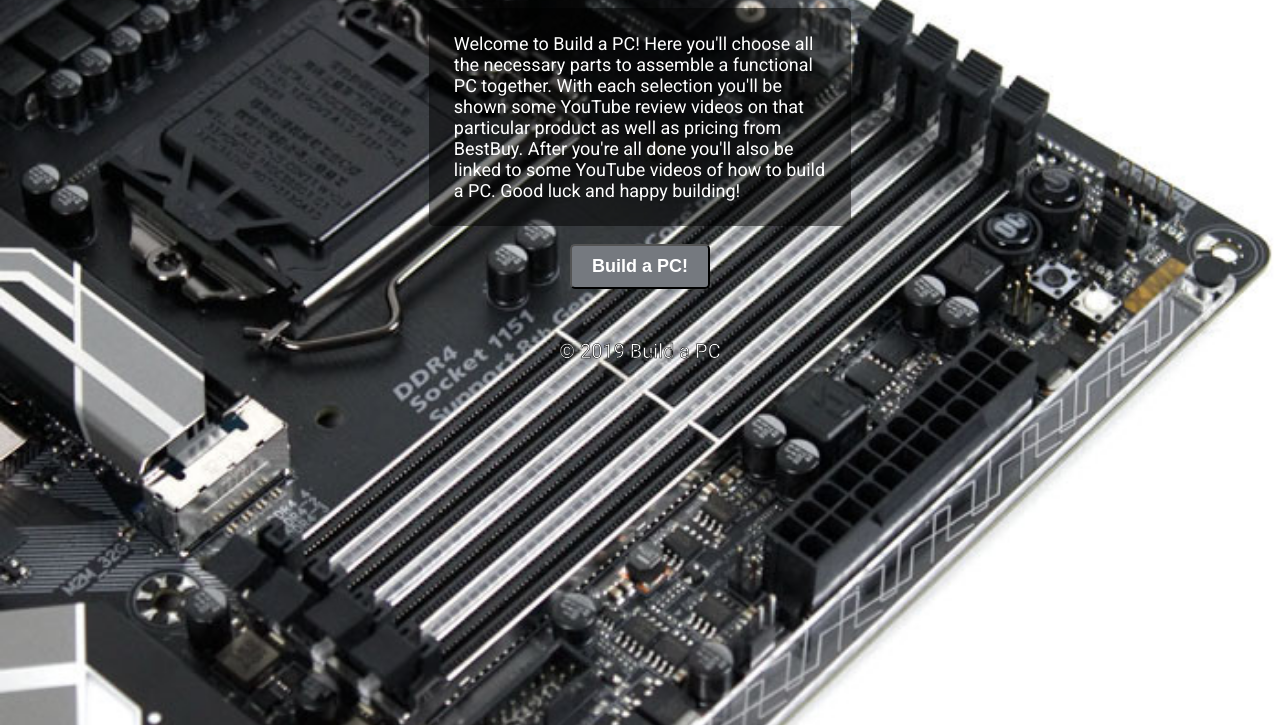
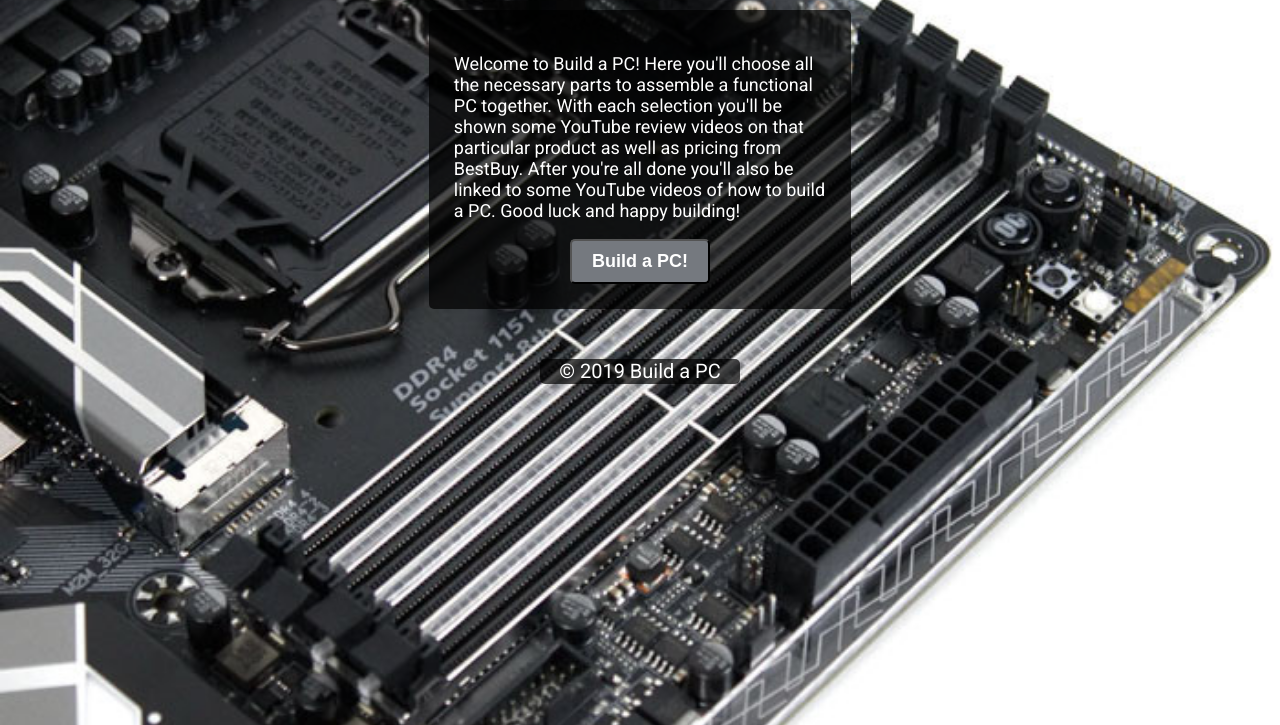
Before and after one commit to Qorvinus/api-4, a plain HTML site: page index.html in a window 1280 px wide. Shown: the part 75-800 px from the top of the page. Drawn offline with nearby package versions, Linux system fonts and the light colour scheme.

Commit message:
updated styling

```diff
--- a/index.css
+++ b/index.css
@@ -4,6 +4,7 @@ body * {
 
 header {
   background-color: rgba(0, 0, 0, 0.8);
+  font-family: 'Lato', sans-serif;
   font-size: 36px;
   color: white;
   font-weight: bold;
@@ -23,7 +24,6 @@ body, html {
 body {
   background: url(mobo.jpg) no-repeat;
   background-size: cover;
-  background-color: #DDDDDD;
   background-attachment: fixed;
   background-position: center;
   font-family: 'Roboto', sans-serif;
@@ -34,23 +34,25 @@ body {
 
 footer {
   margin-top: 50px;
+  margin-left: auto;
+  margin-right: auto;
   text-align: center;
   position: relative;
-  top: calc(100% - 25px);
-  width: 100%;
+  border-radius: 5px;
   color: white;
   font-size: 20px;
   height: 25px;
-  -webkit-text-stroke: 0.5px black;
+  width: 200px;
+  background-color: rgba(0, 0, 0, 0.7);
 }
 
-.welcome, .finish {
+.main-container, .finish {
   font-size: 18px;
   color: white;
   margin-left: auto;
   margin-right: auto;
   padding: 25px;
-  background-color: rgba(0, 0, 0, 0.50);
+  background-color: rgba(0, 0, 0, 0.7);
   border-radius: 5px;
 }
 
@@ -61,7 +63,7 @@ footer {
 
 .js-render {
   border-radius: 5px;
-  background: rgba(0,0,0,.85);
+  background: rgba(0,0,0,.7);
   color: white;
   width: 75%;
   text-align: center;
@@ -88,7 +90,7 @@ footer {
   text-align: center;
 }
 
-.finish {
+.finish, .main-container {
   margin-top: 20px;
 }
 
@@ -183,7 +185,11 @@ select {
 
 @media screen and (max-width: 640px) {
 
-  main, header {
+  header {
+    font-size: 24px;
+  }
+
+  main {
     font-size: 14px;
   }
 
--- a/index.html
+++ b/index.html
@@ -5,6 +5,7 @@
     <meta name="viewport" content="width=device-width">
     <title>Build a PC!</title>
     <link href="https://fonts.googleapis.com/css?family=Roboto" rel="stylesheet">
+    <link href="https://fonts.googleapis.com/css?family=Lato" rel="stylesheet">
     <link href="index.css" rel="stylesheet" type="text/css" />
     <script
   src="https://code.jquery.com/jquery-3.3.1.min.js"
@@ -19,8 +20,8 @@
           <span class="header js-header">Build a computer yourself!</span>
       </header>
     <main class="home-page" role="main">
-      <div class="js-main-container main-container">
-      <p class="welcome col-4">
+      <div class="js-main-container main-container col-4">
+      <p class="welcome">
         Welcome to Build a PC!  Here you'll choose all the necessary parts to assemble a functional PC together.  With each selection you'll be shown some YouTube review videos on that particular product as well as pricing from BestBuy.  After you're all done you'll also be linked to some YouTube videos of how to build a PC.  Good luck and happy building!
       </p>
         <form id="js-start" class="start">
--- a/index.js
+++ b/index.js
@@ -3,7 +3,7 @@
 function startBuild(event) {
   $('#js-start').submit(event => {
     event.preventDefault();
-    $('.js-main-container').empty();
+    $('.js-main-container').addClass('hidden');
     $('.js-render').removeClass('hidden');
     onIntelSelection();
     onAmdSelection();
```
